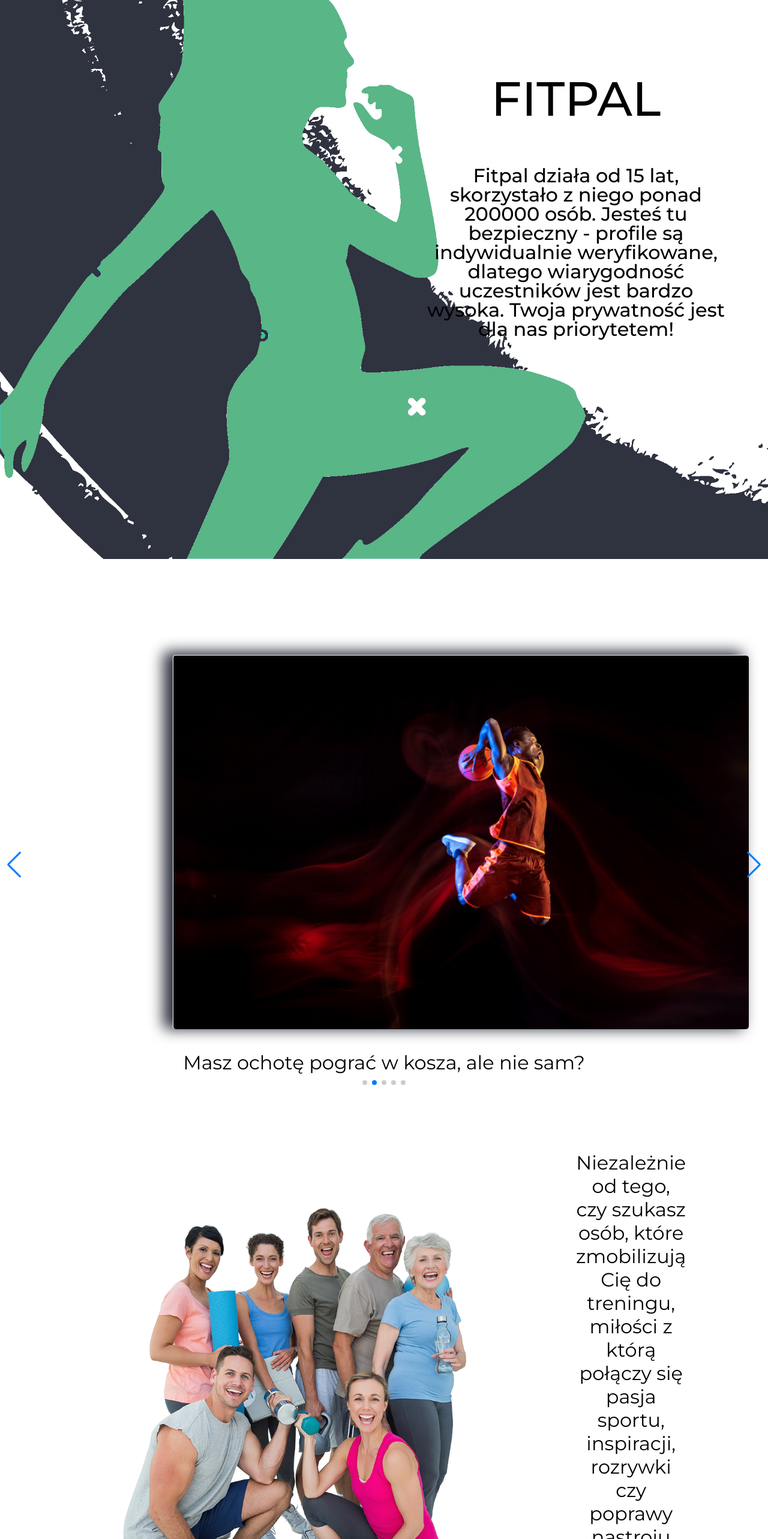
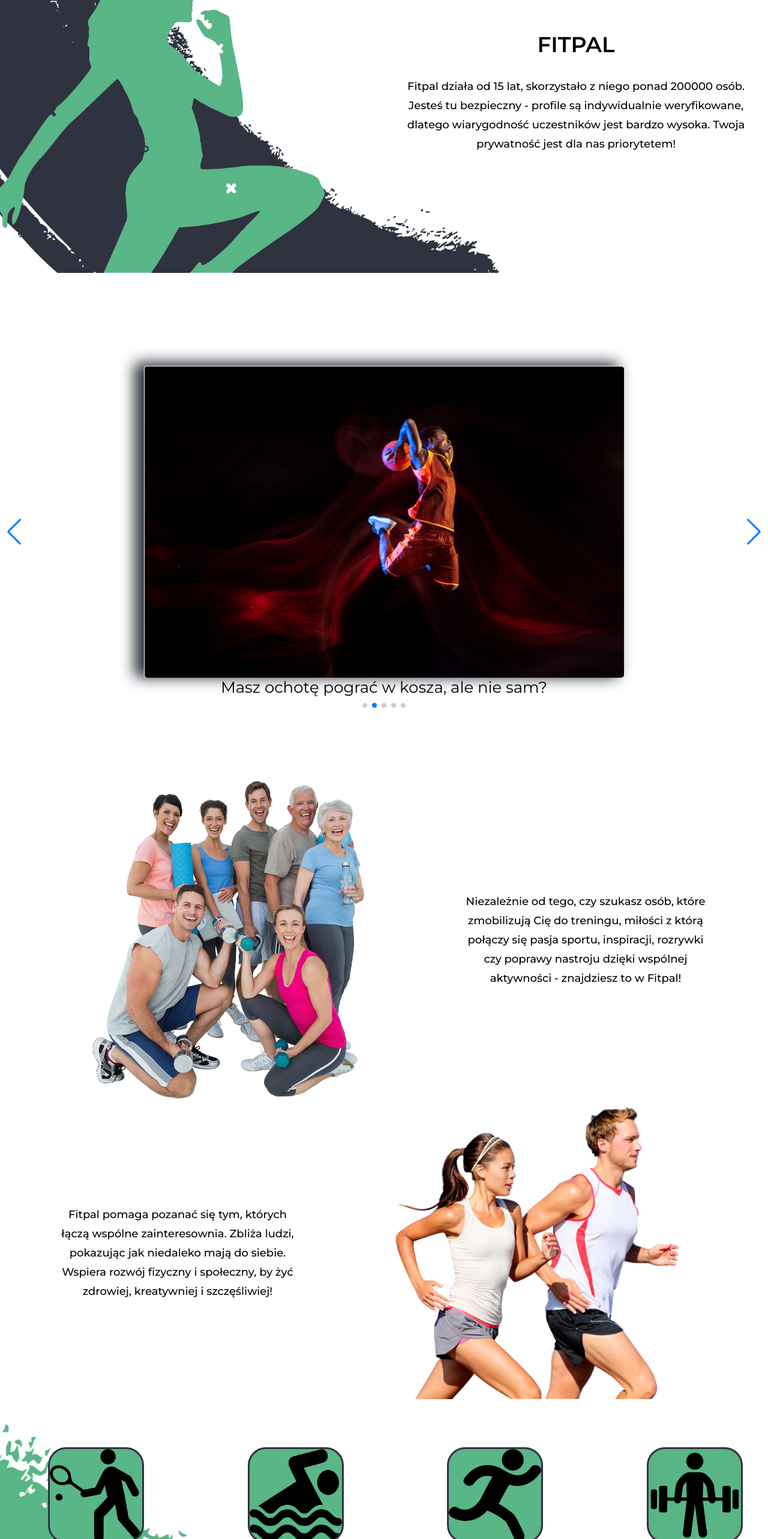
Before and after one commit to infoshareacademy/jfdzr8-team-szalone-wiewiory, a React (Create React App) app in the folder fitpals/: page / in a window 1280 px wide. Shown: the part 220-2786 px from the top of the page at 60% size. Built offline with nearby package versions, Linux system fonts and the light colour scheme; no server answers.

Commit message:
hotfix slider

```diff
--- a/fitpals/src/components/HomePage/HomePage.jsx
+++ b/fitpals/src/components/HomePage/HomePage.jsx
@@ -55,31 +55,31 @@ export const HomePage = () => {
           modules={[Autoplay, Pagination, Navigation]}
           className={styles.mySwiper}
         >
-          <SwiperSlide>
+          <SwiperSlide className={styles.swiperSliders}>
             <img src={img1} className={styles.swiperSlide} alt="" />
             <p className={styles.swiperDescription}>
               Chcesz pobiegać, ale nie masz z kim?
             </p>
           </SwiperSlide>
-          <SwiperSlide>
+          <SwiperSlide className={styles.swiperSliders}>
             <img src={img2} className={styles.swiperSlide} alt="" />
             <p className={styles.swiperDescription}>
               Masz ochotę pograć w kosza, ale nie sam?
             </p>
           </SwiperSlide>
-          <SwiperSlide>
+          <SwiperSlide className={styles.swiperSliders}>
             <img src={img5} className={styles.swiperSlide} alt="" />
             <p className={styles.swiperDescriptionSecondary}>
               Szukasz przyjaciela, partnera, sportowego towarzystwa?
             </p>
           </SwiperSlide>
-          <SwiperSlide>
+          <SwiperSlide className={styles.swiperSliders}>
             <img src={img4} className={styles.swiperSlide} alt="" />
             <p className={styles.swiperDescriptionSecondary}>
               Chcesz poznawać nowych ludzi?
             </p>
           </SwiperSlide>
-          <SwiperSlide>
+          <SwiperSlide className={styles.swiperSliders}>
             <img src={img3} className={styles.swiperSlide} alt="" />
             <p className={styles.swiperDescription}>
               A może szukasz towarzystwa do meczu piłki nożnej?
--- a/fitpals/src/components/HomePage/HomePage.module.css
+++ b/fitpals/src/components/HomePage/HomePage.module.css
@@ -1,64 +1,33 @@
 .wrapper {
   display: flex;
-  height: 75rem;
+  height: 45rem;
 }
-
 .backgroundImage {
   background: url(../../Assets/mainPage.svg) no-repeat;
-  background-size: 1500px;
+  background-size: 65%;
   height: 240vh;
   z-index: -1;
   position: static;
 }
-
 .sideFlex {
   display: flex;
   flex-direction: column;
   padding-left: 50%;
-  padding-top: 20%;
+  padding-top: 15%;
 }
-
 .homePageTitle {
   margin: 0;
-  font-size: 5rem;
+  font-size: 36px;
   color: black;
+  font-weight: 600;
 }
-
 .homePageText {
-  font-size: 2rem;
+  font-size: 18px;
   font-weight: 500;
   text-align: center;
-  margin: 4rem;
+  margin: 2rem;
   line-height: 2rem;
   text-align-last: center;
-}
-
-.swiper {
-  width: 100vw;
-  height: 100vh;
-}
-
-.swiper-slide {
-  text-align: center;
-  font-size: 18px;
-  background: #fff;
-  display: -webkit-box;
-  display: -ms-flexbox;
-  display: -webkit-flex;
-  display: flex;
-  -webkit-box-pack: center;
-  -ms-flex-pack: center;
-  -webkit-justify-content: center;
-  justify-content: center;
-  -webkit-box-align: center;
-  -ms-flex-align: center;
-  -webkit-align-items: center;
-  align-items: center;
-}
-
-.swiper-slide img {
-  display: block;
-  object-fit: cover;
 }
 
 .mySwiper {
@@ -66,11 +35,15 @@
   z-index: -1;
 }
 
+.swiperSliders {
+  display: flex;
+  justify-content: center;
+  flex-direction: column;
+  align-items: center;
+  margin-top: 30px;
+}
 .swiperSlide {
-  width: 60rem;
-  margin-left: 18rem;
-  margin-top: 2rem;
-  margin-bottom: 2rem;
+  width: 50rem;
   border-radius: 5px;
   border-top: 1px solid #fff;
   border-left: 1px solid #fff;
@@ -79,63 +52,56 @@
   box-shadow: -13px -3px 23px 3px rgba(47, 50, 63, 1);
   aspect-ratio: 4 / 2.6;
 }
-
 .swiperDescription {
   margin-bottom: 2rem;
-  font-size: 2rem;
+  font-size: 26px;
   text-align: center;
 }
-
 .swiperDescriptionSecondary {
-  font-size: 2rem;
+  font-size: 26px;
   text-align: center;
 }
-
 .blockFit {
   display: flex;
   align-items: center;
   text-align: center;
-  font-size: 2rem;
+  font-size: 18px;
+  line-height: 2rem;
+  font-weight: 500;
 }
-
 .blockRun {
   display: flex;
   flex-direction: row-reverse;
   align-items: center;
   justify-content: center;
   text-align: center;
-  font-size: 2rem;
-  margin: 2rem;
+  font-size: 18px;
+  line-height: 2rem;
+  font-weight: 500;
 }
-
 .block {
   margin-top: 6rem;
 }
-
 .blockTextFit {
-  margin-right: 10rem;
+  margin-right: 6rem;
   text-align: center;
 }
-
 .blockTextRun {
+  margin-left: 6rem;
+}
+.fitnessImg {
+  width: 30rem;
+  margin-right: 9rem;
+  margin-left: 9rem;
+}
+.runningImg {
+  width: 30rem;
+  margin-right: 9rem;
   margin-left: 10rem;
 }
-
-.fitnessImg {
-  width: 40rem;
-  margin-right: 10rem;
-  margin-left: 10rem;
-}
-
-.runningImg {
-  width: 45rem;
-  margin-right: 10rem;
-  margin-left: 10rem;
-}
-
 .icon {
-  height: 12rem;
-  width: 12rem;
+  height: 10rem;
+  width: 10rem;
   margin: 5rem;
   background-color: #59b686;
   border: 3px solid #2f323f;
@@ -143,7 +109,6 @@
   border-radius: 30px;
   cursor: grab;
 }
-
 .bottomBackgroundImage {
   background: url(../../Assets/test3.svg) no-repeat;
   background-position: bottom;
```
